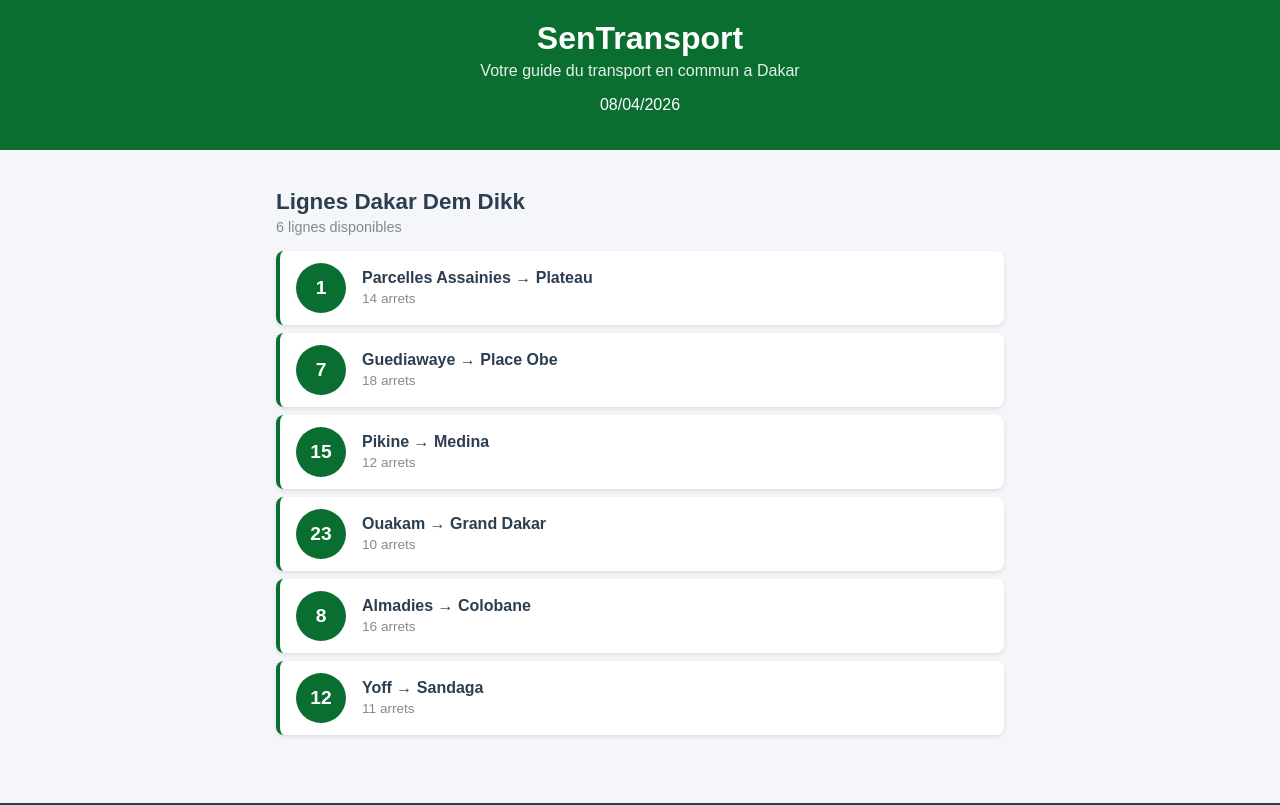
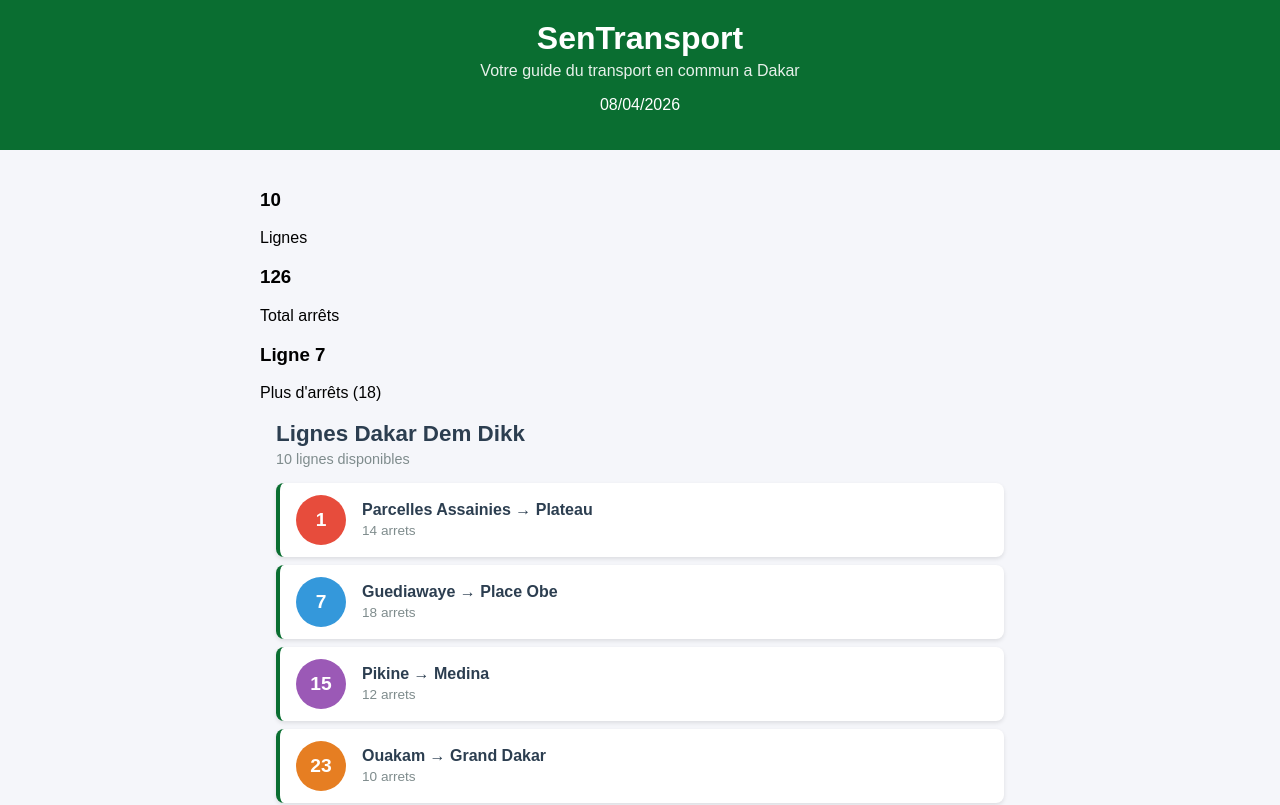
Before and after one commit to binetandiayethiamsylla-beep/sentransport, a React (Create React App) app: page / in a window 1280 px wide. Shown: the top 805 px of the page. Built offline with nearby package versions, Linux system fonts and the light colour scheme.

Commit message:
Exercices Lab 2 : couleur, StatReseau, lignes supplementaires

```diff
--- a/src/App.js
+++ b/src/App.js
@@ -2,21 +2,27 @@
 import Header from './Header';
 import ListeLignes from './ListeLignes';
 import Footer from './Footer';
+import StatReseau from './StatReseau';
 
 function App() {
   const lignes = [
-    { id: 1, numero: "1", depart: "Parcelles Assainies", arrivee: "Plateau", arrets: 14 },
-    { id: 2, numero: "7", depart: "Guediawaye", arrivee: "Place Obe", arrets: 18 },
-    { id: 3, numero: "15", depart: "Pikine", arrivee: "Medina", arrets: 12 },
-    { id: 4, numero: "23", depart: "Ouakam", arrivee: "Grand Dakar", arrets: 10 },
-    { id: 5, numero: "8", depart: "Almadies", arrivee: "Colobane", arrets: 16 },
-    { id: 6, numero: "12", depart: "Yoff", arrivee: "Sandaga", arrets: 11 },
-  ];
+    { id: 1, numero: "1", depart: "Parcelles Assainies", arrivee: "Plateau", arrets: 14, couleur: "#e74c3c" },
+    { id: 2, numero: "7", depart: "Guediawaye", arrivee: "Place Obe", arrets: 18, couleur: "#3498db" },
+    { id: 3, numero: "15", depart: "Pikine", arrivee: "Medina", arrets: 12, couleur: "#9b59b6" },
+    { id: 4, numero: "23", depart: "Ouakam", arrivee: "Grand Dakar", arrets: 10, couleur: "#e67e22" },
+    { id: 5, numero: "8", depart: "Almadies", arrivee: "Colobane", arrets: 16, couleur: "#1abc9c" },
+    { id: 6, numero: "12", depart: "Yoff", arrivee: "Sandaga", arrets: 11, couleur: "#f39c12" },
+    { id: 7, numero: "4", depart: "Fann", arrivee: "Liberte", arrets: 9, couleur: "#e74c3c" },
+    { id: 8, numero: "9", depart: "HLM", arrivee: "Dieuppeul", arrets: 13, couleur: "#3498db" },
+    { id: 9, numero: "17", depart: "Sicap", arrivee: "Medina", arrets: 15, couleur: "#9b59b6" },
+    { id: 10, numero: "21", depart: "Liberte", arrivee: "Sandaga", arrets: 8, couleur: "#e67e22" },
+];
 
   return (
     <div className="App">
       <Header />
       <main className="contenu">
+        <StatReseau lignes={lignes} />
         <ListeLignes lignes={lignes} />
       </main>
       <Footer />
--- a/src/LigneBus.js
+++ b/src/LigneBus.js
@@ -1,9 +1,11 @@
 import './LigneBus.css';
 
-function LigneBus({ numero, depart, arrivee, arrets }) {
+function LigneBus({ numero, depart, arrivee, arrets, couleur }) {
   return (
     <div className="ligne-bus">
-      <div className="ligne-numero">{numero}</div>
+      <div className="ligne-numero" style={{ backgroundColor: couleur }}>
+        {numero}
+      </div>
       <div className="ligne-info">
         <span className="ligne-trajet">
           {depart} &rarr; {arrivee}
--- a/src/ListeLignes.js
+++ b/src/ListeLignes.js
@@ -15,6 +15,7 @@
           depart={ligne.depart}
           arrivee={ligne.arrivee}
           arrets={ligne.arrets}
+          couleur={ligne.couleur}
         />
       ))}
     </div>
--- /dev/null
+++ b/src/StatReseau.css
@@ -0,0 +1,25 @@
+.stat-reseau {
+  display: flex;
+  justify-content: space-around;
+  background-color: #ffffff;
+  border-radius: 8px;
+  padding: 20px;
+  margin-bottom: 20px;
+  box-shadow: 0 2px 4px rgba(0, 0, 0, 0.1);
+}
+
+.stat-item {
+  text-align: center;
+}
+
+.stat-item h3 {
+  font-size: 2rem;
+  color: #0a6e31;
+  margin: 0;
+}
+
+.stat-item p {
+  font-size: 0.9rem;
+  color: #7f8c8d;
+  margin: 5px 0 0 0;
+}
--- /dev/null
+++ b/src/StatReseau.js
@@ -0,0 +1,25 @@
+function StatReseau({ lignes }) {
+  const totalLignes = lignes.length;
+  const totalArrets = lignes.reduce((sum, ligne) => sum + ligne.arrets, 0);
+  const ligneMax = lignes.reduce((max, ligne) =>
+    ligne.arrets > max.arrets ? ligne : max, lignes[0]);
+
+  return (
+    <div className="stat-reseau">
+      <div className="stat-item">
+        <h3>{totalLignes}</h3>
+        <p>Lignes</p>
+      </div>
+      <div className="stat-item">
+        <h3>{totalArrets}</h3>
+        <p>Total arrêts</p>
+      </div>
+      <div className="stat-item">
+        <h3>Ligne {ligneMax.numero}</h3>
+        <p>Plus d'arrêts ({ligneMax.arrets})</p>
+      </div>
+    </div>
+  );
+}
+
+export default StatReseau;
```
